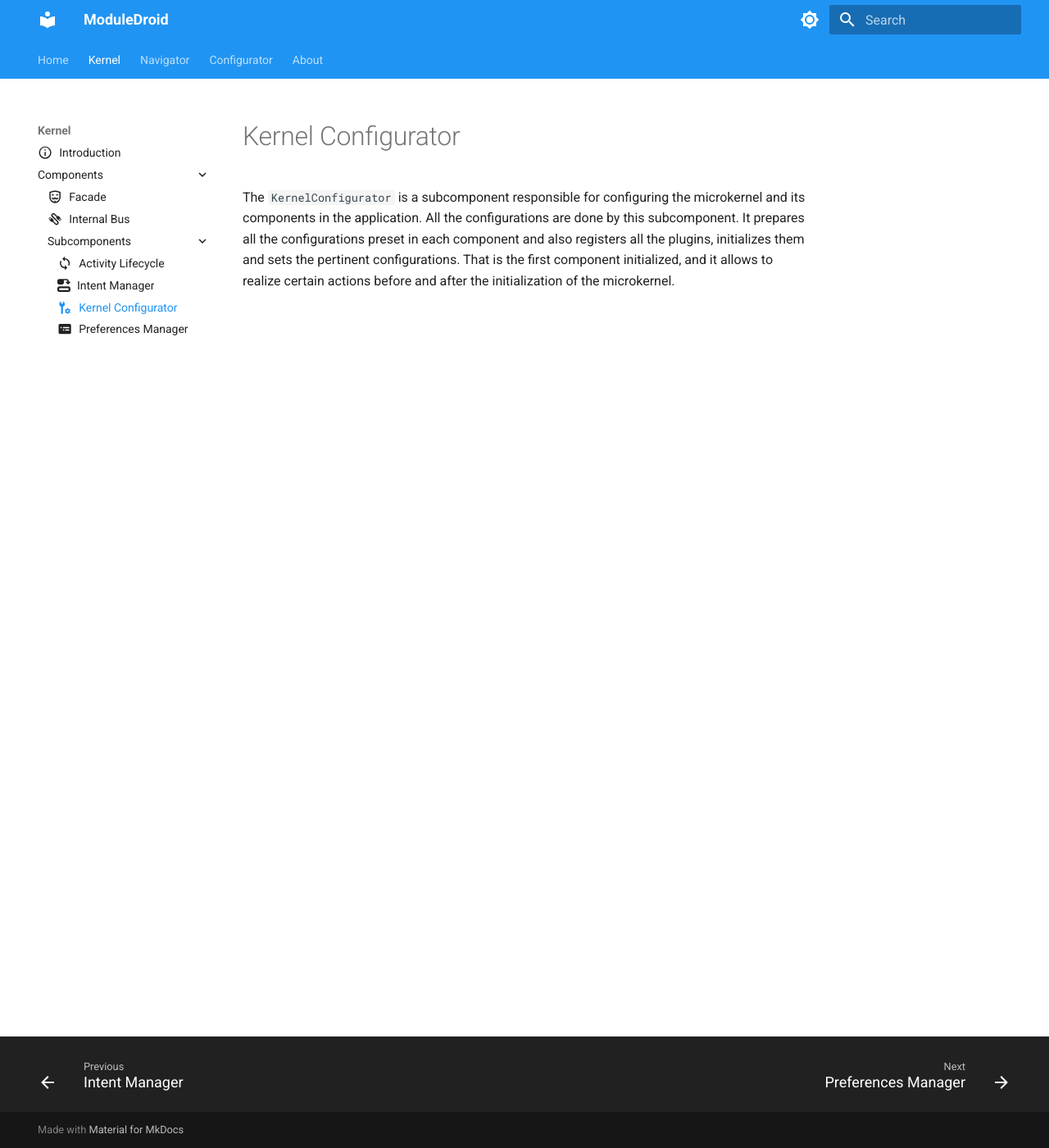
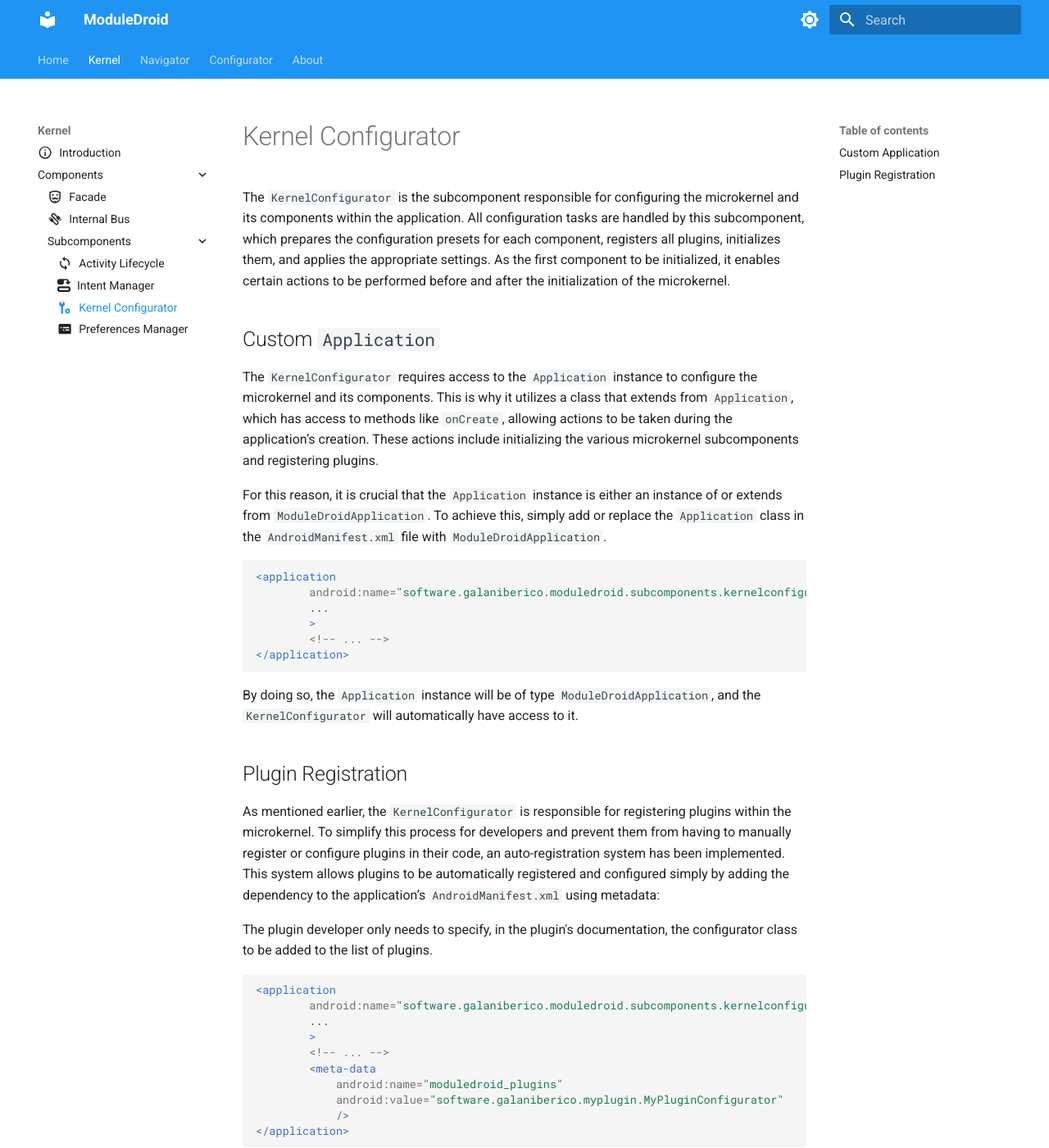
Before and after one commit to agp221-ua/ModuleDroid-Doc, an MkDocs documentation site: the page built from docs/kernel/components/subcomponents/kernel_configurator.md, in a window 1280 px wide and 1400 px high. Shown: the whole window at 82% size. Built offline with MkDocs 1.6.1 and Material for MkDocs 9.7.7, drawn with Linux system fonts in a browser that asks for light colours; some of the changed text lies outside the part shown.

Commit message:
kernel - kernelconfigurator - done

````diff
--- a/docs/kernel/components/subcomponents/kernel_configurator.md
+++ b/docs/kernel/components/subcomponents/kernel_configurator.md
@@ -4,13 +4,67 @@
 
 # Kernel Configurator
 
-The `KernelConfigurator` is a subcomponent responsible for configuring the microkernel and its components in the application.
-All the configurations are done by this subcomponent. It prepares all the configurations preset in each component
-and also registers all the plugins, initializes them and sets the pertinent configurations. That is the first component
-initialized, and it allows to realize certain actions before and after the initialization of the microkernel.
+The `KernelConfigurator` is the subcomponent responsible for configuring the microkernel and its components within the
+application. All configuration tasks are handled by this subcomponent, which prepares the configuration presets for each
+component, registers all plugins, initializes them, and applies the appropriate settings. As the first component to be
+initialized, it enables certain actions to be performed before and after the initialization of the microkernel.
 
-[//]: # (todo: determinar las interfaces que debe implementar cada subcomponente y los plugins, puesto que debe de conocer)
+## Custom `Application`
 
-[//]: # (todo: todas ellas ya que las configura siguiendo cierto orden de prioridad o dependencias.)
+The `KernelConfigurator` requires access to the `Application` instance to configure the microkernel and its components.
+This is why it utilizes a class that extends from `Application`, which has access to methods like `onCreate`, allowing
+actions to be taken during the application’s creation. These actions include initializing the various microkernel
+subcomponents and registering plugins.
 
-[//]: # (todo [opcional]: tal vez emplear un fichero de configuracion o algo)
+For this reason, it is crucial that the `Application` instance is either an instance of or extends from
+`ModuleDroidApplication`. To achieve this, simply add or replace the `Application` class in the `AndroidManifest.xml`
+file with `ModuleDroidApplication`.
+
+```xml
+<application
+        android:name="software.galaniberico.moduledroid.subcomponents.kernelconfigurator.ModuleDroidApplication"
+        ...
+        >
+        <!-- ... -->
+</application>
+```
+
+By doing so, the `Application` instance will be of type `ModuleDroidApplication`, and the `KernelConfigurator` will
+automatically have access to it.
+
+## Plugin Registration
+
+As mentioned earlier, the `KernelConfigurator` is responsible for registering plugins within the microkernel. To simplify
+this process for developers and prevent them from having to manually register or configure plugins in their code, an
+auto-registration system has been implemented. This system allows plugins to be automatically registered and configured
+simply by adding the dependency to the application’s `AndroidManifest.xml` using metadata:
+
+The plugin developer only needs to specify, in the plugin's documentation, the configurator class to be added to the list
+of plugins.
+
+```xml
+<application
+        android:name="software.galaniberico.moduledroid.subcomponents.kernelconfigurator.ModuleDroidApplication"
+        ...
+        >
+        <!-- ... -->
+        <meta-data
+            android:name="moduledroid_plugins"
+            android:value="software.galaniberico.myplugin.MyPluginConfigurator"
+            />
+</application>
+```
+
+???+ tip
+    Plugins can be listed using commas (`,`) and the list can contain line breaks and whitespace for improved readability. For instance:
+    ```xml
+    <meta-data
+        android:name="moduledroid_plugins"
+        android:value="software.galaniberico.myplugin.MyPlugin1Configurator,
+                       software.galaniberico.myplugin2.MyPlugin2Configurator,
+                       software.galaniberico.myplugin3.MyPlugin3Configurator"
+    />
+    ```
+
+???+ info
+    The provided class must extend the `PluginConfigurator` interface and have a parameterless constructor.
````
